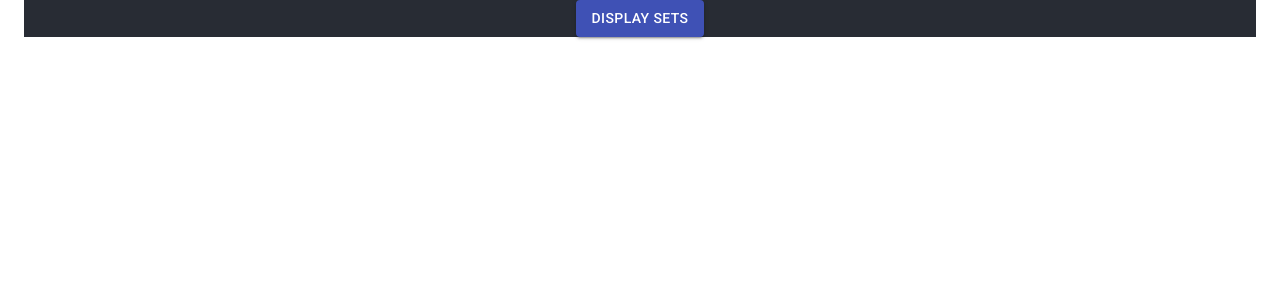
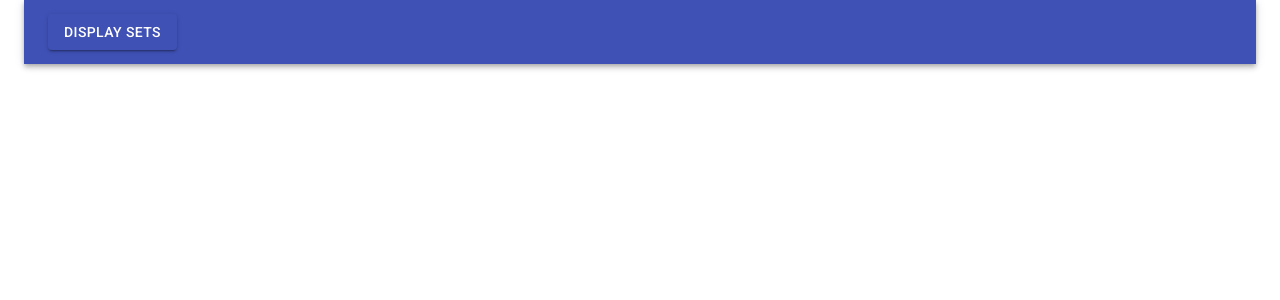
Before and after one commit to Rookev/magic-api, a React (Create React App) app: page / in a window 1280 px wide. Shown: the top 300 px of the page. Built offline with nearby package versions, Linux system fonts and the light colour scheme.

Commit message:
Replace header with AppBar

```diff
--- a/src/App.js
+++ b/src/App.js
@@ -4,6 +4,9 @@ import AppContent from './AppContent.js';
 import './App.css';
 import Button from '@material-ui/core/Button';
 import Container from '@material-ui/core/Container';
+import AppBar from '@material-ui/core/AppBar';
+import Toolbar from '@material-ui/core/Toolbar';
+import Typography from '@material-ui/core/Typography';
 
 function displayAppContent() {
   const appContent = <AppContent></AppContent>;
@@ -16,11 +19,18 @@ function App() {
       <link rel="stylesheet" href="https://fonts.googleapis.com/css?family=Roboto:300,400,500,700&display=swap" />
       <link rel="stylesheet" href="https://fonts.googleapis.com/icon?family=Material+Icons" />
       <Container maxWidth="100%">
-      <header className="App-header">
+
+      <AppBar position="static">
+        <Toolbar>
         <Button variant="contained" color="primary" onClick={displayAppContent}>
           Display Sets
         </Button>
-      </header>
+  </Toolbar>
+</AppBar>
+
+
+
+
       <div id="App-content" className="App-content"></div>
       </Container>
     </div>
```
